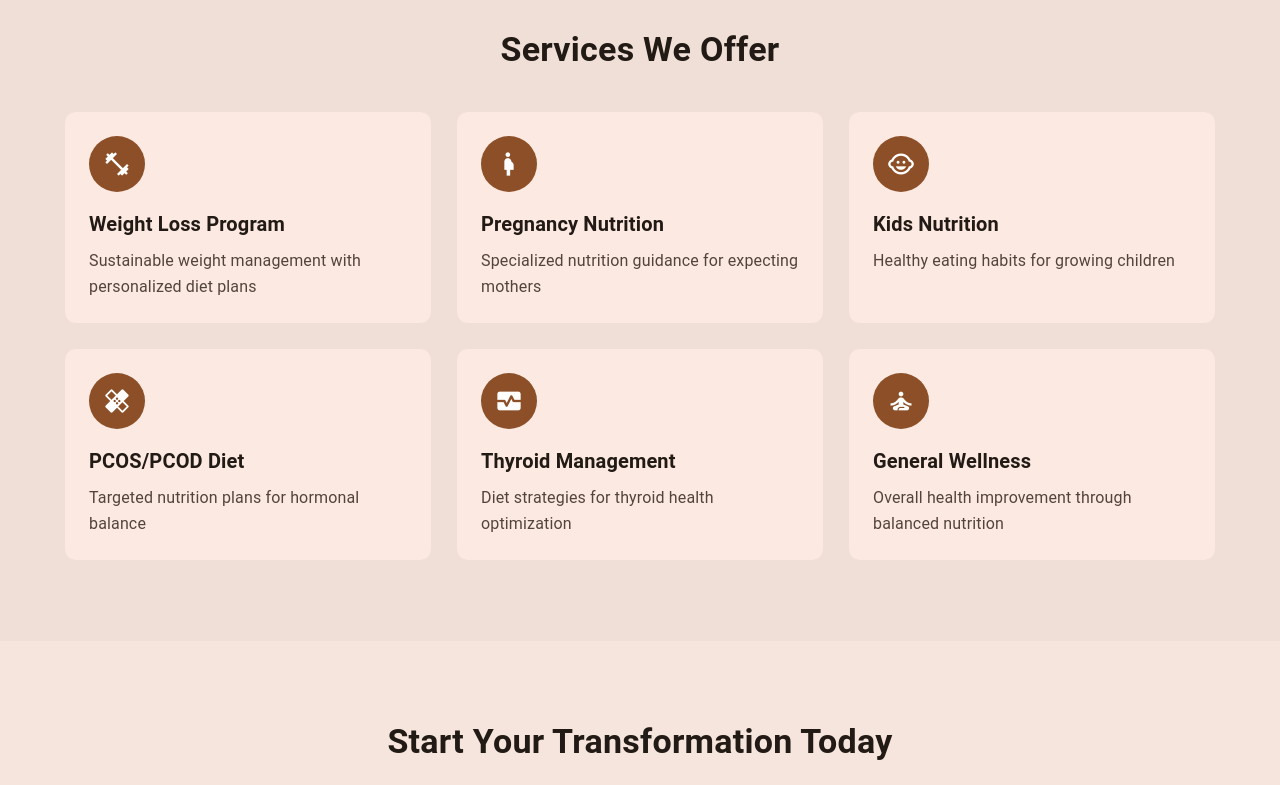
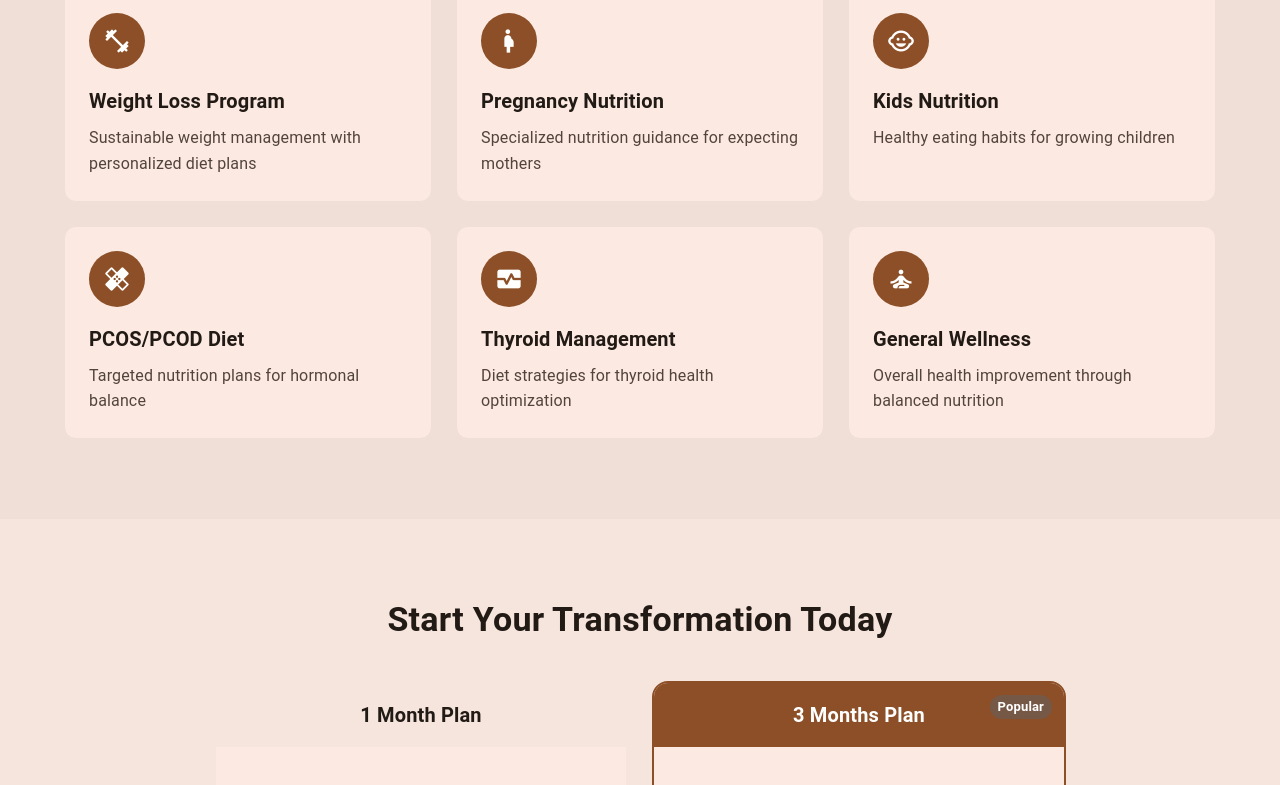
Before and after one commit to tarungoyal31/setav-pages, a React (Vite) app: page / in a window 1280 px wide. Shown: the part 2000-2785 px from the top of the page. Built offline with nearby package versions, Linux system fonts and the light colour scheme.

Commit message:
Update products listing

```diff
--- a/src/components/fitnglow/AppointmentSection.tsx
+++ b/src/components/fitnglow/AppointmentSection.tsx
@@ -4,8 +4,9 @@ import Button from "@mui/material/Button";
 import Container from "@mui/material/Container";
 import Paper from "@mui/material/Paper";
 import Icon from "@mui/material/Icon";
+import Chip from "@mui/material/Chip";
 import { M3Colors } from "../colors";
-import { PRICING, URLS } from "../../constants/fitnglow";
+import { PRICING_PLANS } from "../../constants/fitnglow";
 
 export default function AppointmentSection() {
     return (
@@ -15,7 +16,7 @@ export default function AppointmentSection() {
                 py: { xs: 6, md: 10 },
             }}
         >
-            <Container maxWidth="sm">
+            <Container maxWidth="md">
                 <Typography
                     variant="h4"
                     component="h2"
@@ -29,26 +30,50 @@ export default function AppointmentSection() {
                     Start Your Transformation Today
                 </Typography>
 
+                <Box
+                    sx={{
+                        display: "grid",
+                        gridTemplateColumns: { xs: "1fr", md: "1fr 1fr" },
+                        gap: 3,
+                    }}
+                >
+                    {PRICING_PLANS.map((plan) => (
                         <Paper
+                            key={plan.id}
                             elevation={0}
                             sx={{
                                 bgcolor: M3Colors.surface,
                                 borderRadius: 4,
                                 overflow: "hidden",
-                        border: `2px solid ${M3Colors.primary}`,
+                                border: `2px solid ${plan.popular ? M3Colors.primary : M3Colors.surfaceHigh}`,
+                                position: "relative",
                             }}
                         >
+                            {plan.popular && (
+                                <Chip
+                                    label="Popular"
+                                    size="small"
+                                    sx={{
+                                        position: "absolute",
+                                        top: 12,
+                                        right: 12,
+                                        bgcolor: M3Colors.secondary,
+                                        color: "#fff",
+                                        fontWeight: 600,
+                                    }}
+                                />
+                            )}
                             <Box
                                 sx={{
-                            bgcolor: M3Colors.primary,
-                            color: "#fff",
+                                    bgcolor: plan.popular ? M3Colors.primary : M3Colors.surfaceHigh,
+                                    color: plan.popular ? "#fff" : M3Colors.onSurface,
                                     py: 2,
                                     px: 3,
                                     textAlign: "center",
                                 }}
                             >
                                 <Typography variant="h6" sx={{ fontWeight: 600 }}>
-                            {PRICING.title}
+                                    {plan.title}
                                 </Typography>
                             </Box>
 
@@ -66,9 +91,9 @@ export default function AppointmentSection() {
                                         component="span"
                                         sx={{ fontSize: "1.5rem", verticalAlign: "top" }}
                                     >
-                                {PRICING.currency === "INR" ? "\u20B9" : "$"}
+                                        {plan.currency === "INR" ? "\u20B9" : "$"}
                                     </Typography>
-                            {PRICING.price}
+                                    {plan.price}
                                 </Typography>
 
                                 <Box
@@ -87,12 +112,12 @@ export default function AppointmentSection() {
                                             fontSize: "1.1rem",
                                         }}
                                     >
-                                {PRICING.highlight}
+                                        {plan.highlight}
                                     </Typography>
                                 </Box>
 
                                 <Box sx={{ mb: 4 }}>
-                            {PRICING.features.map((feature, index) => (
+                                    {plan.features.map((feature, index) => (
                                         <Box
                                             key={index}
                                             sx={{
@@ -123,29 +148,33 @@ export default function AppointmentSection() {
                                 </Box>
 
                                 <Button
-                            variant="contained"
+                                    variant={plan.popular ? "contained" : "outlined"}
                                     fullWidth
                                     size="large"
-                            href={URLS.productDetails}
+                                    href={plan.url}
                                     target="_blank"
                                     rel="noopener noreferrer"
                                     sx={{
-                                bgcolor: M3Colors.primary,
-                                color: "#fff",
+                                        bgcolor: plan.popular ? M3Colors.primary : "transparent",
+                                        color: plan.popular ? "#fff" : M3Colors.primary,
+                                        borderColor: M3Colors.primary,
                                         py: 1.5,
                                         borderRadius: 3,
                                         textTransform: "none",
                                         fontSize: "1.1rem",
                                         fontWeight: 600,
                                         "&:hover": {
-                                    bgcolor: M3Colors.secondary,
+                                            bgcolor: plan.popular ? M3Colors.secondary : `${M3Colors.primary}15`,
+                                            borderColor: M3Colors.primary,
                                         },
                                     }}
                                 >
-                            Book Your Appointment
+                                    Book Now
                                 </Button>
                             </Box>
                         </Paper>
+                    ))}
+                </Box>
             </Container>
         </Box>
     );
--- a/src/components/fitnglow/ImagesSection.tsx
+++ b/src/components/fitnglow/ImagesSection.tsx
@@ -44,7 +44,7 @@ export default function ImagesSection() {
                                 position: "relative",
                                 borderRadius: 4,
                                 overflow: "hidden",
-                                aspectRatio: "3/4",
+                                aspectRatio: "1/1",
                                 boxShadow: "0 4px 20px rgba(0,0,0,0.1)",
                                 transition: "transform 0.3s ease",
                                 "&:hover": {
--- a/src/constants/fitnglow.ts
+++ b/src/constants/fitnglow.ts
@@ -99,18 +99,37 @@ export const SERVICES = [
     },
 ];
 
-export const PRICING = {
-    title: "1 Month Nutrition Plan",
+export const PRICING_PLANS = [
+    {
+        id: "1",
+        title: "1 Month Plan",
         price: "4,001",
         currency: "INR",
         features: [
             "2 Personalized Diet Charts",
-        "Blood Work Analysis",
-        "Home Remedies Guide",
-        "Cooking Tips & Recipes",
+            "Doctor-reviewed Blood Work Check-up",
+            "Natural Home Remedies for Skin Care",
+            "Healthy Cooking Tips",
         ],
         highlight: "Lose up to 4 kgs in a month",
-};
+        url: "https://app.setav.ai/#/g/2/services/details/1",
+    },
+    {
+        id: "2",
+        title: "3 Months Plan",
+        price: "10,400",
+        currency: "INR",
+        features: [
+            "2 Personalized Diet Charts",
+            "Doctor-reviewed Blood Work Check-up",
+            "Natural Home Remedies for Skin Care",
+            "Healthy Cooking Tips",
+        ],
+        highlight: "Lose up to 7-9 kgs",
+        url: "https://app.setav.ai/#/g/2/services/details/2",
+        popular: true,
+    },
+];
 
 export const VCARD_DATA = {
     name: "Shreya Suman",
```
Also changed, not shown: 1 other file (tests, documents, lock files or other folders). Lines whose indentation alone changed are shown as unchanged.
